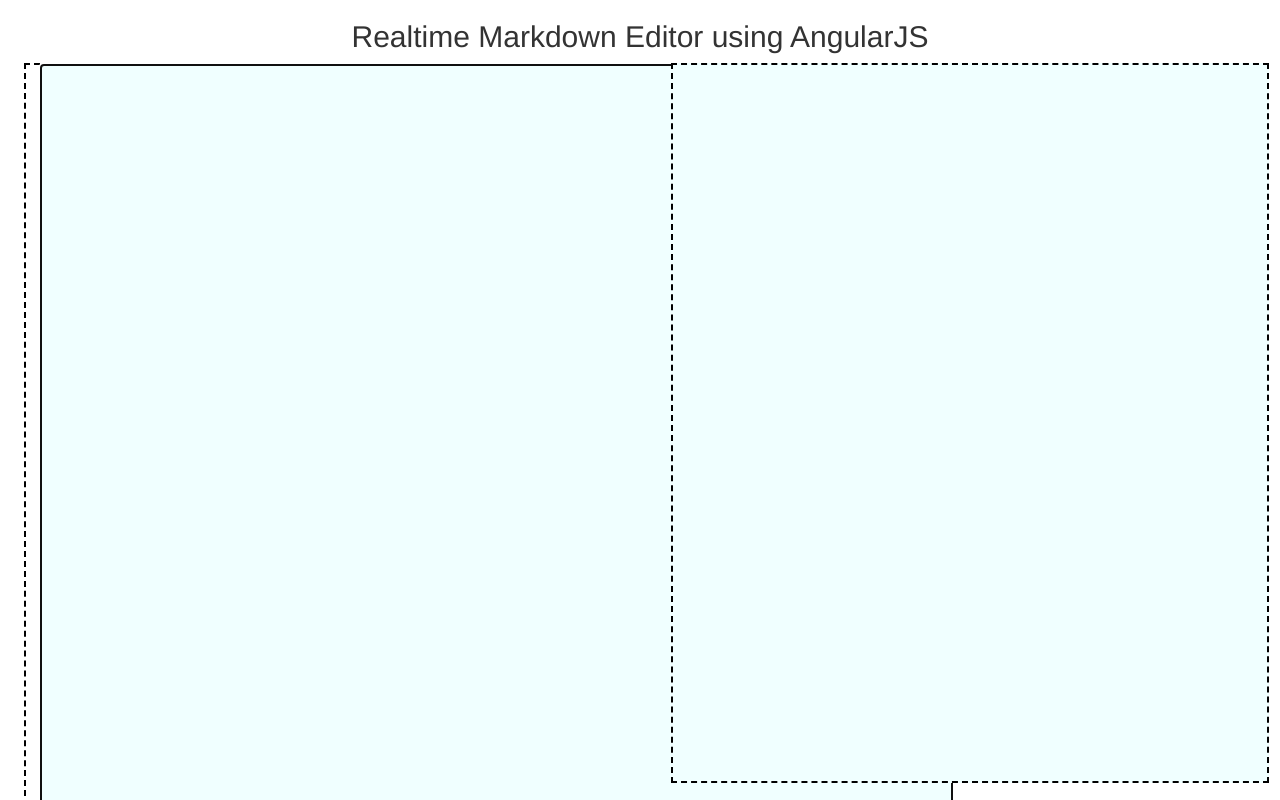
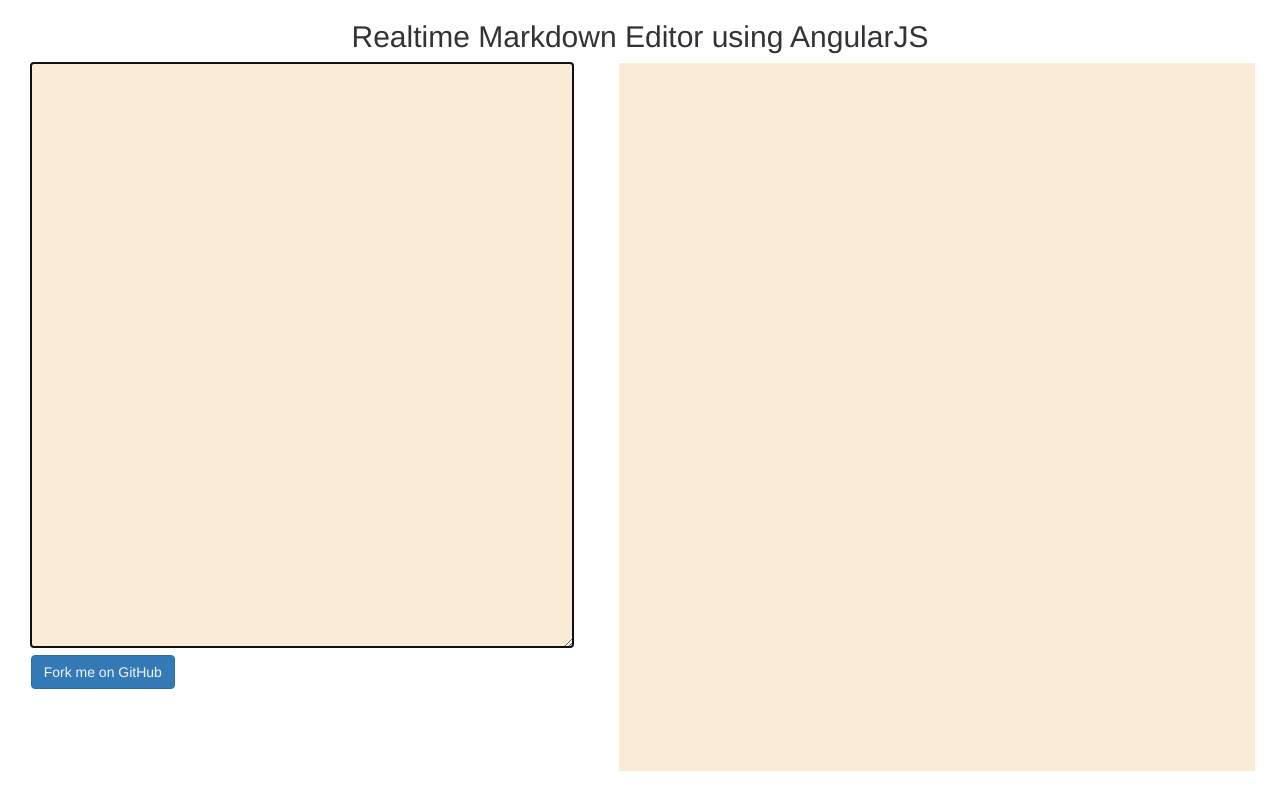
Before and after one commit to tanmayrajani/markdown-editor, a website: page etc/md.html in a window 1280 px wide. Shown: the top 800 px of the page. Drawn offline with nearby package versions, Linux system fonts and the light colour scheme; no server answers; files whose address does not match are found by name.

Commit message:
finally bettered css

```diff
--- a/etc/md.html
+++ b/etc/md.html
@@ -8,15 +8,14 @@
 </head>
 <body>
 <div ng-app="myApp">
-    <!-- ng-init="access_token = req.query.access_token"-->
     <h2 class="h2">Realtime Markdown Editor using AngularJS</h2>
     <div class="row">
         <div class="col-md-6 portion-le" ng-controller="FirstCtrl">
-            <textarea autofocus ng-model="data.message" name="tete" id="tete" cols="73" rows="42"></textarea>
+            <textarea autofocus ng-model="data.message" name="tete" id="tete" cols="73" rows="20"></textarea>
+            <button class="btn btn-primary"><a  href="https://github.com/tanmayrajani/markdown-editor" target="_blank">Fork me on GitHub</a></button>
         </div>
         <div class="col-md-6 portion-ri" ng-controller="SecondCtrl">
             <div bind-html-unsafe="data.dddd"></div>
-            <!--<span>{{data.message|play}}</span>-->
         </div>
     </div>
 </div>
--- a/etc/style.css
+++ b/etc/style.css
@@ -8,30 +8,34 @@ h2{
 }
 
 .row{
-    padding:0 2%;
+    padding:0 1.5%;
+}
+a{
+    text-decoration: none;
+    color: whitesmoke;
 }
 
 .portion-le{
-    min-height: 90vh;
     width: 45%;
     float: left;
-    margin:0 1.1%;
+    margin:0 0.9%;
+    max-height: 90%;
     font-size: 20px;
-    border: 2px dashed black;
 }
 
 .portion-ri{
-    background-color: azure;
-    min-height: 90vh;
-    float: right;
-    width: 47.5%;
-    border: 2px dashed black;
-
+    width: 50%;
+    margin-left: 20px;
+    background-color: antiquewhite;
+    min-height: 88.5vh;
+    float: left;
 }
 
 #tete{
-    padding: 10px;
+    background-color: antiquewhite;
     font-size: 20px;
-    background-color: azure;
+    width: 100%;
+    padding: 1.2%;
     border:none;
+    height: 100%;
 }
```
